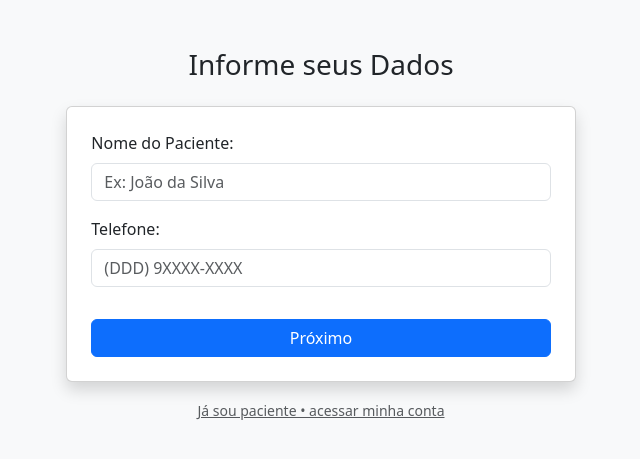
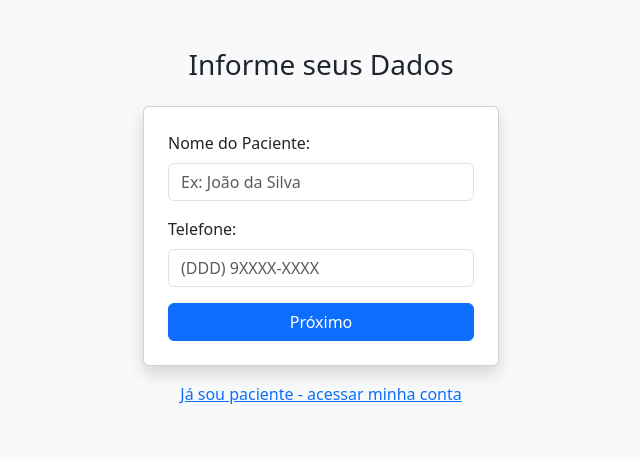
Before and after one commit to hoeverton/clinica_agendamentos, a Django app: template agendamentos/templates/agendamentos/passo1_telefone.html in a window 1280 px wide. Shown: the top 459 px of the page, without its empty margins (319-959 px from the left). Run offline with Django 4.2, Linux system fonts and the light colour scheme; the template is opened without the code that fills it, so the values that code supplies are empty.

Commit message:
Criado base_agendamentos.html

```diff
--- /dev/null
+++ b/agendamentos/templates/agendamentos/base_agendamento.html
@@ -0,0 +1,27 @@
+<!DOCTYPE html>
+<html lang="pt-br">
+<head>
+    <meta charset="UTF-8">
+    <meta name="viewport" content="width=device-width, initial-scale=1.0">
+    <title>{% block title %}Agendamento{% endblock %}</title>
+
+    <link rel="stylesheet"
+          href="https://cdn.jsdelivr.net/npm/bootstrap@5.3.0/dist/css/bootstrap.min.css">
+
+</head>
+
+<body class="bg-light">
+
+<div class="container mt-5">
+    <div class="row justify-content-center">
+        <div class="col-12 col-md-6 col-lg-4">
+
+            {% block content %}
+            {% endblock %}
+
+        </div>
+    </div>
+</div>
+
+</body>
+</html>
--- a/agendamentos/templates/agendamentos/passo1_telefone.html
+++ b/agendamentos/templates/agendamentos/passo1_telefone.html
@@ -1,47 +1,31 @@
-<!DOCTYPE html>
-<html>
-<head>
-    <title>Agendar - Passo 1</title>
-    <link rel="stylesheet" href="https://cdn.jsdelivr.net/npm/bootstrap@5.3.0/dist/css/bootstrap.min.css">
-</head>
-<body class="bg-light">
+{% extends 'agendamentos/base_agendamento.html' %}
 
-<div class="container mt-5 col-md-5">
+{% block title %}Passo 1{% endblock %}
+
+{% block content %}
+
 <h3 class="text-center mb-4">Informe seus Dados</h3>
 
 <form method="POST" class="card p-4 shadow">
     {% csrf_token %}
 
-        <div class="col-12 mb-3">
+    <div class="mb-3">
         <label class="form-label">Nome do Paciente:</label>
-            <input
-                type="text"
-                name="nome_paciente"
-                class="form-control"
-                placeholder="Ex: João da Silva"
-                required>
+        <input type="text" name="nome_paciente" class="form-control"
+               placeholder="Ex: João da Silva" required>
     </div>
 
-        <div class="col-12 mb-3">
+    <div class="mb-3">
         <label class="form-label">Telefone:</label>
-            <input
-                type="text"
-                name="telefone"
-                class="form-control"
-                placeholder="(DDD) 9XXXX-XXXX"
-                required>
+        <input type="text" name="telefone" class="form-control"
+               placeholder="(DDD) 9XXXX-XXXX" required>
     </div>
 
-        <button class="btn btn-primary w-100 mt-3">Próximo</button>
+    <button class="btn btn-primary w-100">Próximo</button>
 </form>
 
-    <!-- ACESSAR CONTA (DISCRETO) -->
-    <div class="text-center mt-3">
-        <a href="{% url 'solicitar_codigo' %}" class="text-muted small">
-            Já sou paciente • acessar minha conta
-        </a>
-    </div>
-</div>
+<p class="text-center mt-3">
+    <a href="#">Já sou paciente - acessar minha conta</a>
+</p>
 
-</body>
-</html>
+{% endblock %}
```
Lines whose indentation alone changed are shown as unchanged.
